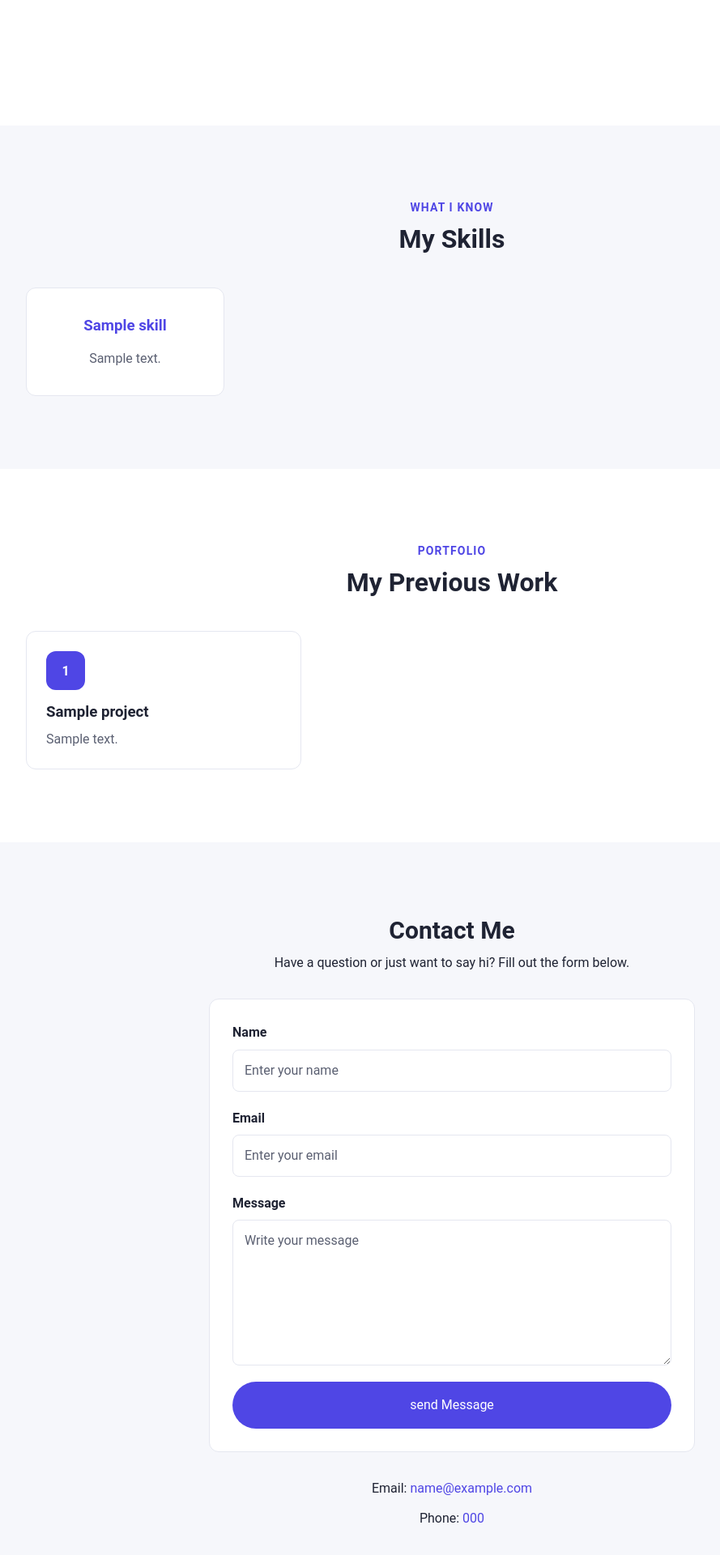
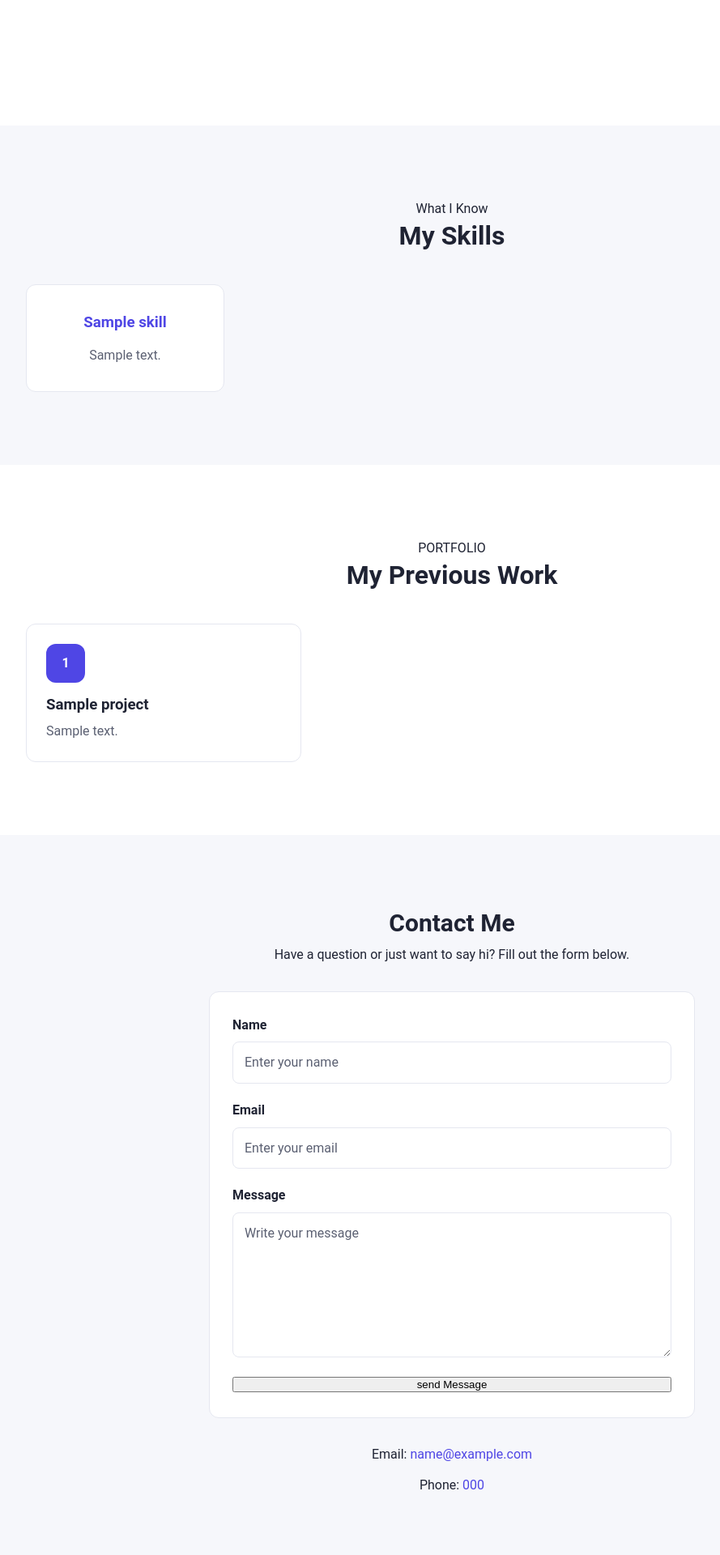
Before and after one commit to radhi-21/about-my, a PHP site: page /about.php in a window 1280 px wide. Shown: the part 1374-3294 px from the top of the page at 81% size, without its empty margins (82-971 px from the left). Run offline with PHP 8.4, Linux system fonts and the light colour scheme; tables that the repository leaves empty or names only in its code hold one stand-in row (values such as "Sample post").

Commit message:
Update style.css

```diff
--- a/style.css
+++ b/style.css
@@ -163,51 +163,6 @@ img {
     gap: 12px;
     margin-top: 30px;
 }
-
-
-.btn {
-    display: inline-block;
-    padding: 14px 28px;
-    border: 2px solid transparent;
-    border-radius: 999px;
-
-    transition:
-        transform var(--transition),
-        background-color var(--transition),
-        color var(--transition),
-        box-shadow var(--transition);
-}
-
-button.btn {
-    font: inherit;
-    cursor: pointer;
-}
-
-.btn-primary {
-    background-color: var(--color-primary);
-    color: #ffffff;
-}
-
-.btn-primary:hover {
-    background-color: var(--color-primary-dark);
-    transform: translateY(-2px);
-    box-shadow: 0 10px 20px rgba(79, 60, 229, 0.25);
-}
-
-.btn-sec {
-    border-color: var(--color-primary);
-    color: var(--color-primary);
-    font-weight: 500;
-}
-
-.btn-sec:hover {
-    transform: translateY(-2px);
-    box-shadow: 0 10px 20px rgba(79, 60, 229, 0.25);
-    background-color: var(--color-primary);
-    color: #ffffff;
-}
-
-
 .about-section {
     display: flex;
     flex-direction: row-reverse;
@@ -286,15 +241,6 @@ button.btn {
 .work-card:hover {
     transform: translateY(-6px);
     box-shadow: 0 10px 20px rgba(79, 60, 229, 0.25);
-}
-
-.skills-tag {
-    color: var(--color-primary);
-    font-weight: 600;
-    letter-spacing: 0.08em;
-    text-transform: uppercase;
-    font-size: 14px;
-    margin-bottom: 8px;
 }
 
 .skill-title {
```
